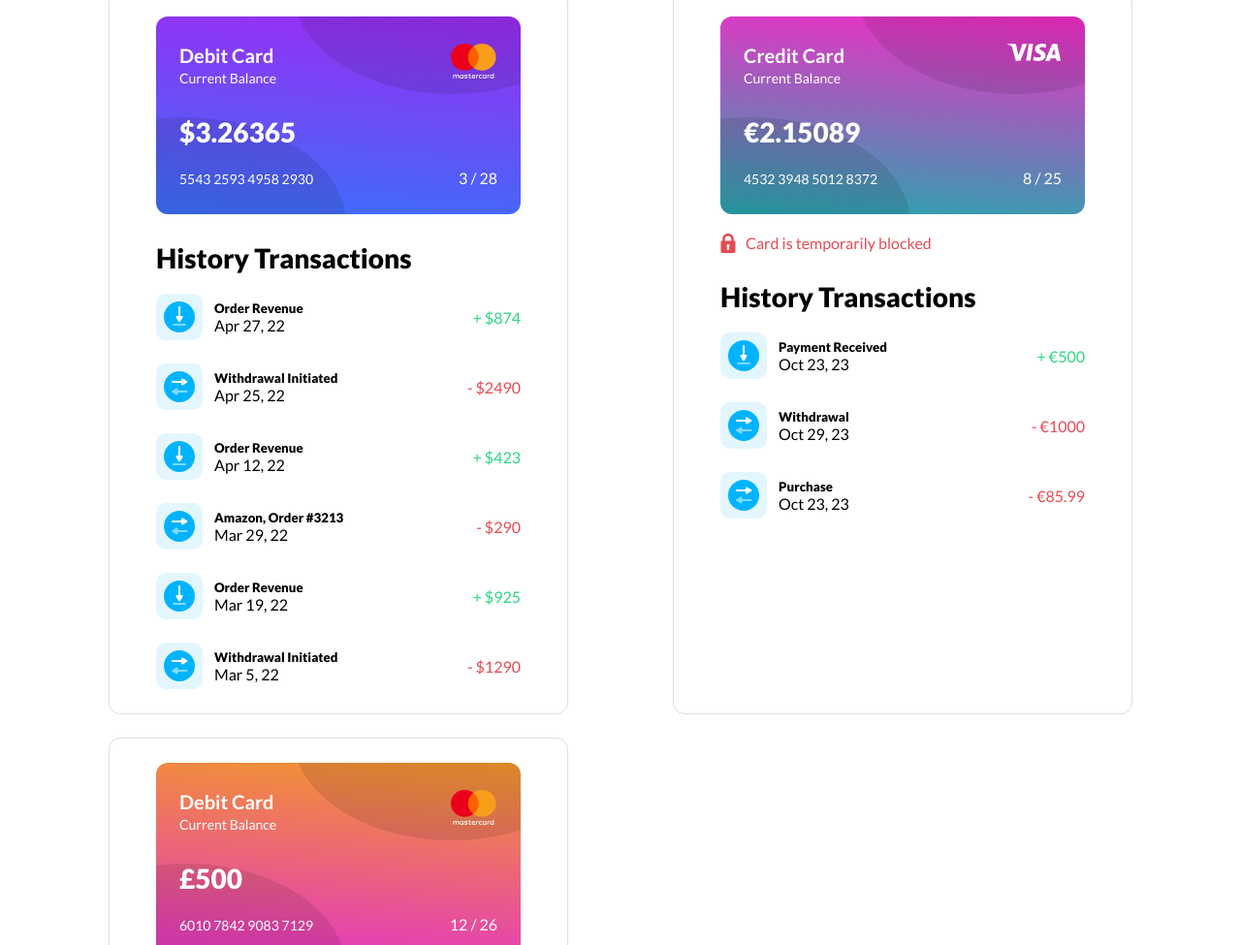
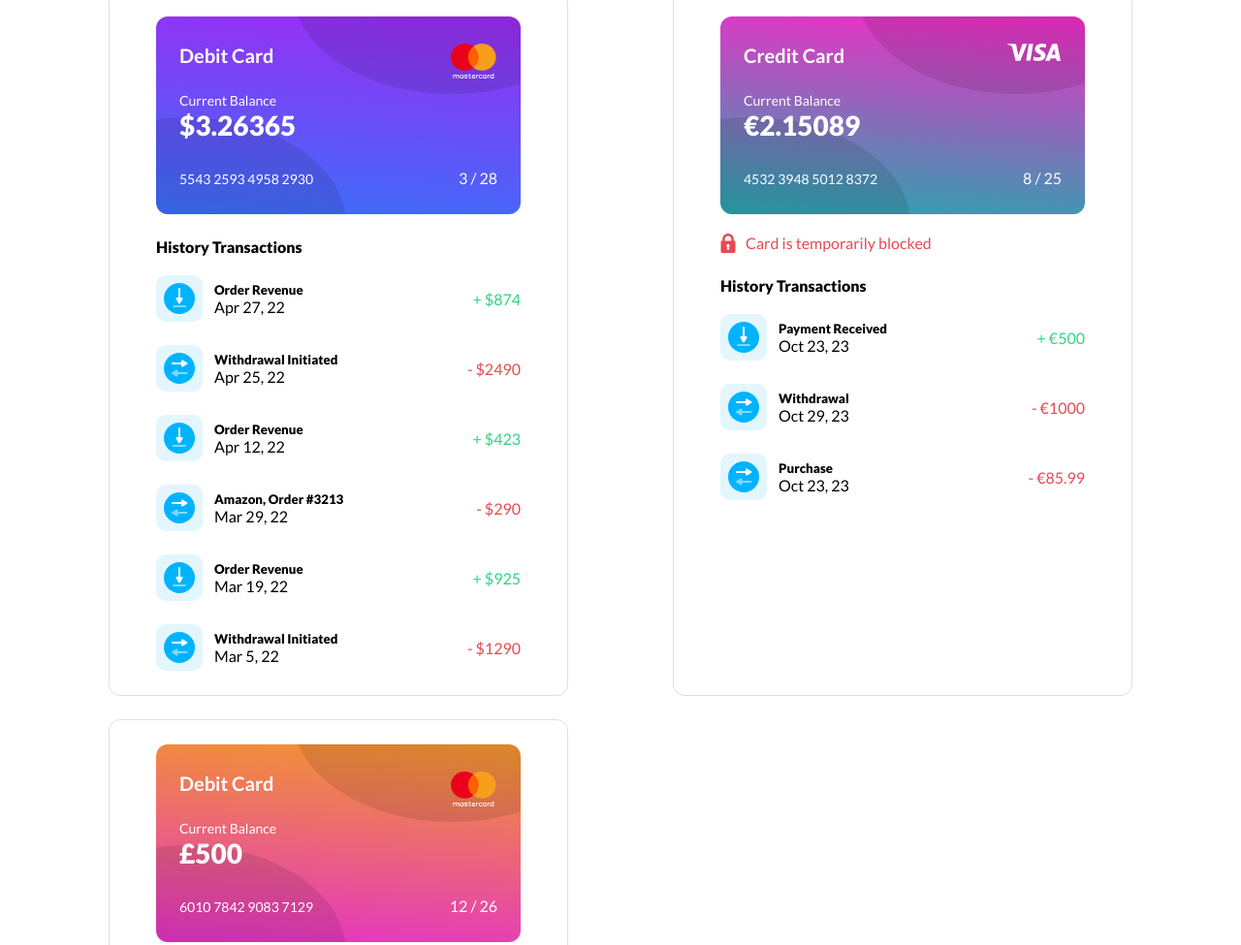
Before and after one commit to adastion/pre-course-1-cards, a plain HTML site: page index.html in a window 1280 px wide. Shown: the part 243-1218 px from the top of the page at 97% size. Drawn offline with Linux system fonts and the light colour scheme.

Commit message:
fixing styles

```diff
--- a/index.js
+++ b/index.js
@@ -1,6 +1,6 @@
 import { getPathData, getMonths, getUserData } from './src/data.js'
 import { createMyElement } from './src/create_elements.js'
-import { renderCard } from './src/components/cards/card_block.js'
+import { renderCard } from './src/components/cards/renderCards.js'
 
 // variables
 const pathPictures = getPathData()
--- a/src/components/cards/card_block.js
+++ b/src/components/cards/renderCards.js
@@ -29,7 +29,7 @@ export function renderCard (cardData, cardsList, pathPictures, months) {
     card.classList.add(colorCard)
   const cardItem = createMyElement("div", card, "card__item")
   const titleCardType = createMyElement("h3", cardItem, "", `${cardData.type} card`)
-  const titleBalance = createMyElement("p", cardItem, "", "Current Balance")
+  const titleBalance = createMyElement("p", cardItem, "card__title-balans", "Current Balance")
   const balance = createMyElement("h4", cardItem, "", `${currencySign}${cardData.currentBalance}`)
   const cardNumber = createMyElement("p", cardItem, "", cardData.cardNumber)
   const cardItem2 = createMyElement("div", card, "card__item")
--- a/styles/card.css
+++ b/styles/card.css
@@ -1,11 +1,5 @@
 .card {
   max-width: 474px;
-}
-
-.card h4 {
-  font-size: 28px;
-  margin-top: 28px;
-  margin-bottom: 20px;
 }
 
 .card__content {
@@ -32,15 +26,15 @@
 }
 
 .card__card.bg-1 {
-  background: linear-gradient(-175deg, #9C2CF3, #3A6FF9);
+  background: linear-gradient(-175deg, #9c2cf3, #3a6ff9);
 }
 
 .card__card.bg-2 {
-  background: linear-gradient(-175deg, #F32CC7, #27A6AE);
+  background: linear-gradient(-175deg, #f32cc7, #27a6ae);
 }
 
 .card__card.bg-3 {
-  background: linear-gradient(-175deg, #F3972C, #E333C7);
+  background: linear-gradient(-175deg, #f3972c, #e333c7);
 }
 
 .card__card img {
@@ -58,15 +52,13 @@
   font-size: 14px;
 }
 
-
-
 .card__card > * {
   z-index: 5;
 }
 
 .card__card::before,
 .card__card::after {
-  content: '';
+  content: "";
   position: absolute;
   width: 330px;
   height: 220px;
@@ -91,10 +83,14 @@
   justify-content: space-between;
 }
 
-.card__item:nth-child(2) {
-  margin-top: 40px;
+.card__item :first-child {
+  flex-grow: 1;
 }
 
+.card__title-balans + h4 {
+  font-size: 28px;
+  margin-bottom: 30px;
+}
 
 .card__item:last-child {
   justify-content: end;
```
Also changed, not shown: src/components/cards/card.js (deleted).
